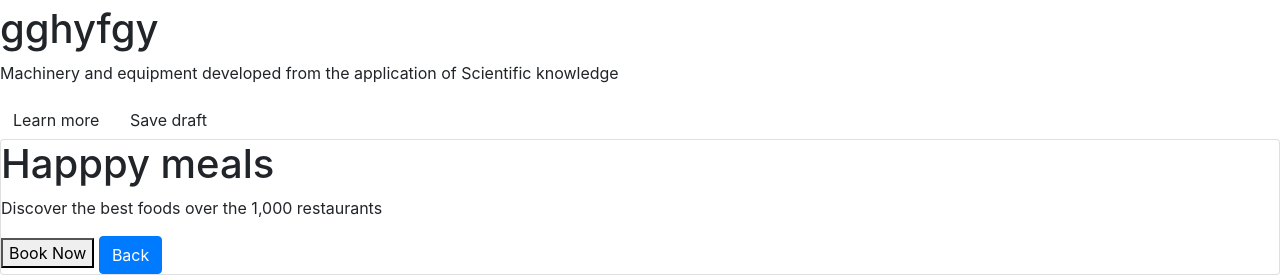
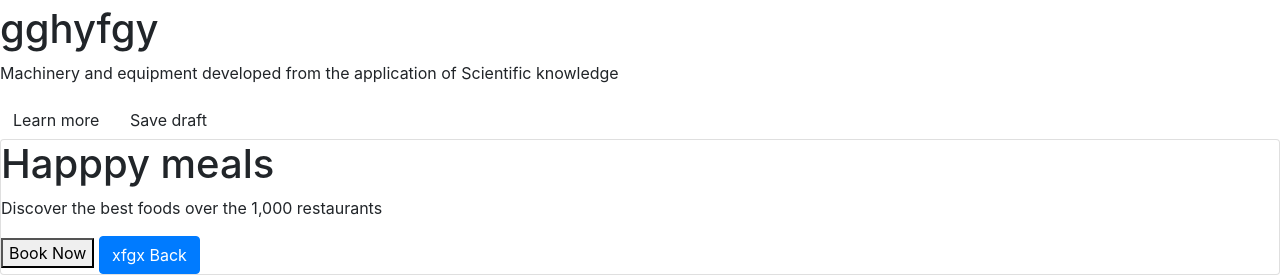
Before and after one commit to jogiveera/my-team, a plain HTML site: page index.html in a window 1280 px wide. Shown: the part 1071-1346 px from the top of the page. Drawn offline with nearby package versions, Linux system fonts and the light colour scheme.

Commit message:
Update index.html

```diff
--- a/index.html
+++ b/index.html
@@ -50,6 +50,8 @@
                     <p class="p-style">Discover the best foods over the 1,000 restaurants</p>
                     <button class="b-style">Book Now</button>
                     <button class="btn btn-primary" onclick="display('sectionhomepage')">
+
+                        xfgx
                         Back
                     </button>
                 </div>
```
